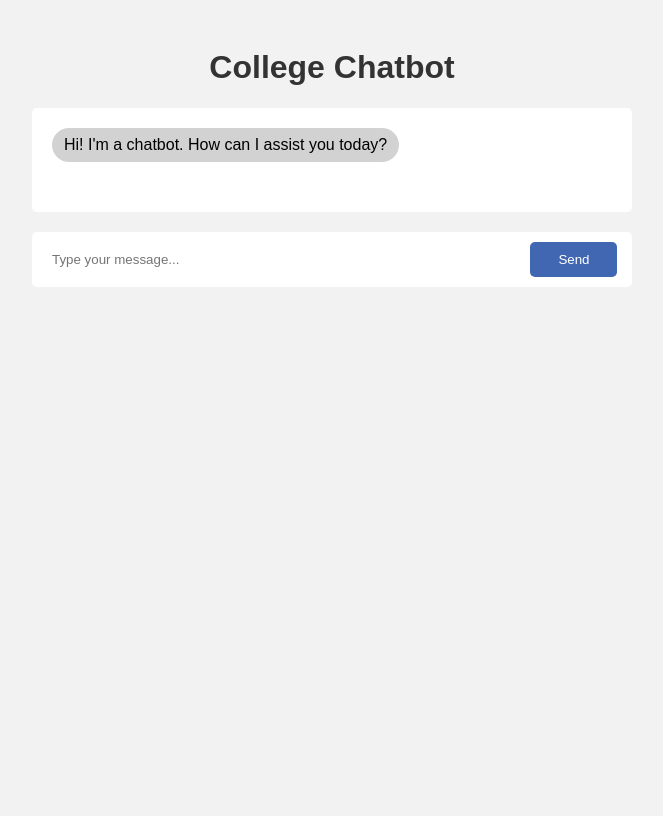
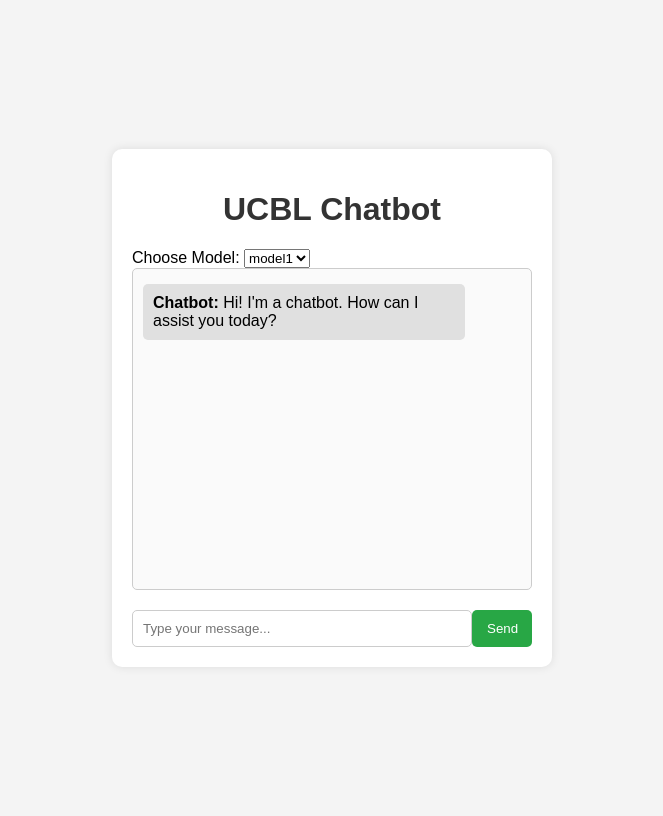
Before and after one commit to IIIAdamIII/ML2-Project, a Flask app: template templates/index.html in a window 1280 px wide. Shown: the whole page, without its empty margins (308-971 px from the left). Before the commit the page ends 287 px from the top, so only its background shows below. Run offline with Flask 2, Linux system fonts and the light colour scheme; the template is opened without the code that fills it, so the values that code supplies are empty; parts of the project's set-up code (start-up, migrations or seed data) failed here and were passed over.

Commit message:
adding the done work

```diff
--- a/app.py
+++ b/app.py
@@ -2,9 +2,12 @@ from flask import Flask, render_template, request
 import pickle
 import json
 import random
+from transformers import BartTokenizer, BartForConditionalGeneration
+import re
+
 
 app = Flask(__name__)
-
+"""
 # Load the trained model and vectorizer
 with open('model/chatbot_model.pkl', 'rb') as f:
     best_model = pickle.load(f)
@@ -27,9 +30,51 @@ def chatbot_response(user_input):
 
     return response
 
+
+"""
+
+# Load the intents data
+with open('dataset/intents1.json', 'r') as f:
+    intents = json.load(f)
+
+# Charger le modèle fine-tuné
+model = BartForConditionalGeneration.from_pretrained(
+    r"C:\Users\Adem\Desktop\New folder (11)\fine_tuned_bart")
+tokenizer = BartTokenizer.from_pretrained(
+    r"C:\Users\Adem\Desktop\New folder (11)\fine_tuned_bart")
+
+
+def preprocess_input(input_text):
+    # Supprimer les caractères spéciaux et les espaces inutiles
+    return re.sub(r'\s+', ' ', re.sub(r'[^\w\s]', '', input_text)).lower()
+
+
+def chatbot_response(user_input):
+    user_input = preprocess_input(user_input)
+
+    """ Génère une réponse avec BART et ajuste avec les intents JSON """
+
+    # Étape 1 : Générer la réponse brute avec BART
+    inputs = tokenizer(user_input, return_tensors="pt",
+                       padding=True, truncation=True)
+    outputs = model.generate(
+        inputs['input_ids'], max_length=150, num_beams=4, early_stopping=True)
+    bart_response = tokenizer.decode(outputs[0], skip_special_tokens=True)
+
+    # Étape 2 : Vérifier si la réponse correspond à un intent connu
+    for intent in intents['intents']:
+        for pattern in intent['patterns']:
+            if pattern.lower() in user_input.lower():
+                return random.choice(intent['responses'])
+
+    # Étape 3 : Retourner la réponse de BART si aucun intent n'est trouvé
+    return bart_response
+
+
 @app.route('/')
 def home():
-    return render_template('index.html')
+    return render_template('index2.html')
+
 
 @app.route('/chat', methods=['POST'])
 def chat():
@@ -37,5 +82,6 @@ def chat():
     response = chatbot_response(user_input)
     return response
 
+
 if __name__ == '__main__':
     app.run(debug=True)
--- /dev/null
+++ b/serving/p.py
@@ -0,0 +1,3 @@
+import pickle
+with open('model/chatbot_model.pkl', 'rb') as f:
+    rf_model = pickle.load(f)
--- a/templates/index.html
+++ b/templates/index.html
@@ -1,63 +1,151 @@
 <!DOCTYPE html>
-<html>
+<html lang="en">
   <head>
+    <meta charset="UTF-8" />
+    <meta name="viewport" content="width=device-width, initial-scale=1.0" />
     <title>College Chatbot</title>
-    <link rel="stylesheet" type="text/css" href="{{ url_for('static', filename='styles.css') }}">
+    <link
+      rel="stylesheet"
+      type="text/css"
+      href="{{ url_for('static', filename='styles.css') }}"
+    />
     <script src="https://ajax.googleapis.com/ajax/libs/jquery/3.6.0/jquery.min.js"></script>
+    <style>
+      body {
+        font-family: Arial, sans-serif;
+        background-color: #f4f4f4;
+        display: flex;
+        justify-content: center;
+        align-items: center;
+        height: 100vh;
+      }
+      .container {
+        width: 400px;
+        background: white;
+        padding: 20px;
+        border-radius: 10px;
+        box-shadow: 0px 0px 10px rgba(0, 0, 0, 0.1);
+      }
+      h1 {
+        text-align: center;
+      }
+      #chat-container {
+        height: 300px;
+        overflow-y: auto;
+        border: 1px solid #ccc;
+        padding: 10px;
+        background: #fafafa;
+        border-radius: 5px;
+      }
+      .message {
+        padding: 10px;
+        margin: 5px 0;
+        border-radius: 5px;
+        max-width: 80%;
+      }
+      .user-message {
+        background-color: #007bff;
+        color: white;
+        align-self: flex-end;
+        text-align: right;
+      }
+      .chatbot-message {
+        background-color: #e0e0e0;
+        color: black;
+        align-self: flex-start;
+        text-align: left;
+      }
+      #user-input-form {
+        display: flex;
+        margin-top: 10px;
+      }
+      #user-input {
+        flex: 1;
+        padding: 10px;
+        border: 1px solid #ccc;
+        border-radius: 5px;
+      }
+      .send-button {
+        background-color: #28a745;
+        color: white;
+        border: none;
+        padding: 10px 15px;
+        border-radius: 5px;
+        cursor: pointer;
+      }
+    </style>
   </head>
   <body>
     <div class="container">
-        <h1>College Chatbot</h1>
+      <h1>UCBL Chatbot</h1>
+
+      <div>
+        <label for="model-select">Choose Model:</label>
+        <select id="model-select">
+          <option value="random_forest">model1</option>
+          <option value="bert">model2</option>
+        </select>
+      </div>
+
       <div id="chat-container">
-            <div class="box">
         <div class="message chatbot-message">
-                    <div class="message-content">
-                        <div class="message-text">Hi! I'm a chatbot. How can I assist you today?</div>
+          <b>Chatbot:</b> Hi! I'm a chatbot. How can I assist you today?
         </div>
       </div>
-            </div>
-        </div>
+
       <form id="user-input-form">
-            <div class="box">
-                <input type="text" id="user-input" placeholder="Type your message..." autofocus autocomplete="off">
+        <input
+          type="text"
+          id="user-input"
+          placeholder="Type your message..."
+          autofocus
+          autocomplete="off"
+        />
         <button type="submit" class="send-button">Send</button>
-            </div>
       </form>
     </div>
 
-    <script type="text/javascript">
-        $(document).ready(function() {
-            $('form').on('submit', function(event) {
+    <script>
+      $(document).ready(function () {
+        $("form").on("submit", function (event) {
           event.preventDefault();
-                var user_input = $('#user-input').val();
-                if (user_input.trim() !== '') {
-                    $('#user-input').val('');
+
+          var user_input = $("#user-input").val().trim();
+          var selected_model = $("#model-select").val();
+
+          if (user_input !== "") {
+            $("#user-input").val("");
             appendUserMessage(user_input);
+
             $.ajax({
-                        type: 'POST',
-                        url: '/chat',
-                        data: { user_input: user_input },
-                        success: function(response) {
-                            appendChatbotMessage(response);
-                        }
+              type: "POST",
+              url: "/chat",
+              data: { user_input: user_input, model: selected_model },
+              success: function (response) {
+                appendChatbotMessage(response.response);
+              },
             });
           }
         });
 
         function appendUserMessage(message) {
-                var messageElement = $('<div class="message user-message"></div>').text(message);
-                $('#chat-container').append(messageElement);
+          var messageElement = $(
+            '<div class="message user-message"></div>'
+          ).html("<b>You:</b> " + message);
+          $("#chat-container").append(messageElement);
           scrollChatToBottom();
         }
 
         function appendChatbotMessage(message) {
-                var messageElement = $('<div class="message chatbot-message"></div>').text(message);
-                $('#chat-container').append(messageElement);
+          var messageElement = $(
+            '<div class="message chatbot-message"></div>'
+          ).html("<b>Chatbot:</b> " + message);
+          $("#chat-container").append(messageElement);
           scrollChatToBottom();
         }
 
         function scrollChatToBottom() {
-                $('#chat-container').scrollTop($('#chat-container')[0].scrollHeight);
+          $("#chat-container").scrollTop($("#chat-container")[0].scrollHeight);
         }
       });
     </script>
```
Also changed, not shown: api.py (added, +106 -0 lines), docker-compose.yml (added, +15 -0 lines), requirements.txt (+6 -4 lines), scripts/h.py (added, +11 -0 lines), 11 other files. Lines whose indentation alone changed are shown as unchanged.
